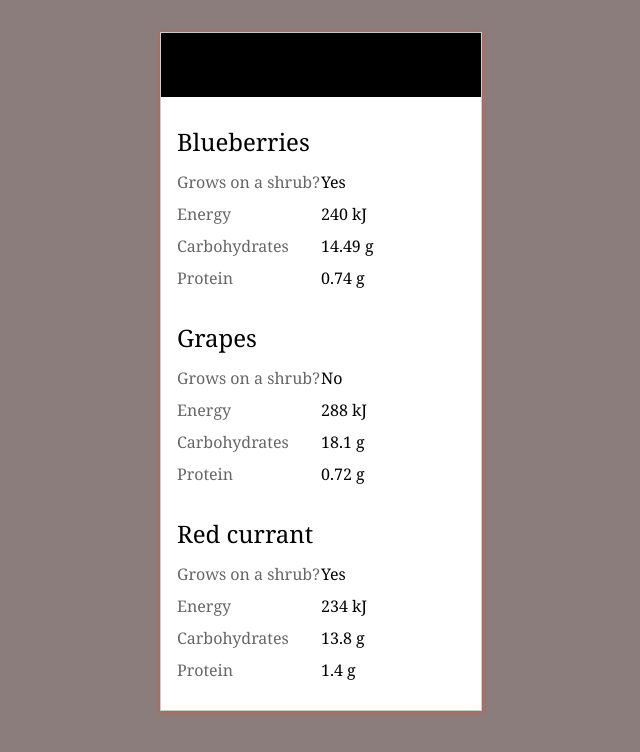
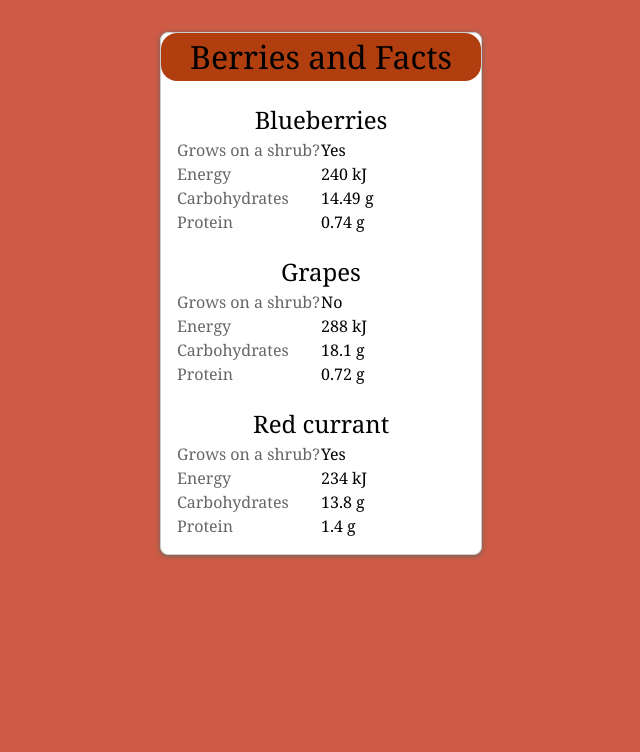
Before and after one commit to seanokai/dsn1676-assignment-4, a plain HTML site: page index.html in a window 1280 px wide. Shown: the whole page, without its empty margins (319-959 px from the left). Drawn offline with Linux system fonts and the light colour scheme; files that its build step writes are made by us from their sources.

Commit message:
re-added css folder back to root folder. Mistake

```diff
--- a/js/css/main.css
+++ b/css/main.css
@@ -1,26 +1,28 @@
 html {
-  background-color: #8B7D7B;
-  font: normal 100%/2 Georgia,serif;
+  background-color: #CD5B45;
+
+  font: normal 100%/1.5 Georgia,serif;
 }
 
 body {
   margin: 2em auto;
   max-width: 20em;
-
-  padding-bottom: 1.5rem;
+  padding-bottom: 1rem;
 
   background-color: #fff;
   border: 1px solid #ccc;
-  box-shadow: 0 1px 5px #CD5B45;
+  box-shadow: 0 1px 5px #666;
+  border-radius: 0.5em;
 }
 
 h1 {
   margin-top: 0;
 
-  background-color: black;
+  background-color: #B13E0F;
 
   font-weight: normal;
   text-align: center;
+  border-radius: 0.5em;
 }
 
 h2 {
@@ -28,8 +30,13 @@ h2 {
   padding: 0 1rem;
 
   font-weight: normal;
+  text-align: center;
 }
 
+dd {
+  margin: 0;
+  float: center;
+}
 
 dl {
   margin: 0;
@@ -41,11 +48,5 @@ dt {
   clear: left;
   float: left;
   width: 9em;
-
   color: #666;
 }
-
-dd {
-  margin: 0;
-  float: left;
-}
```
